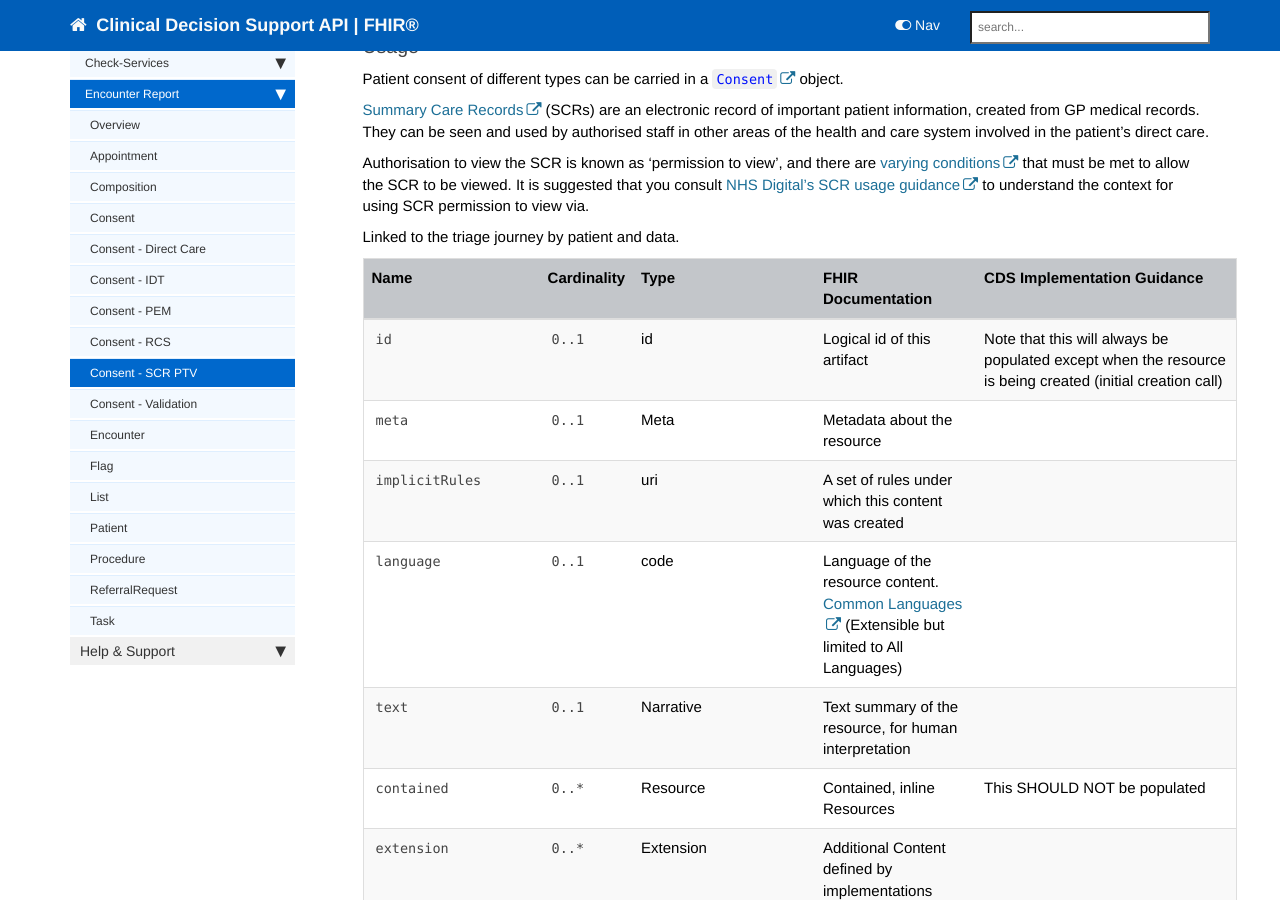
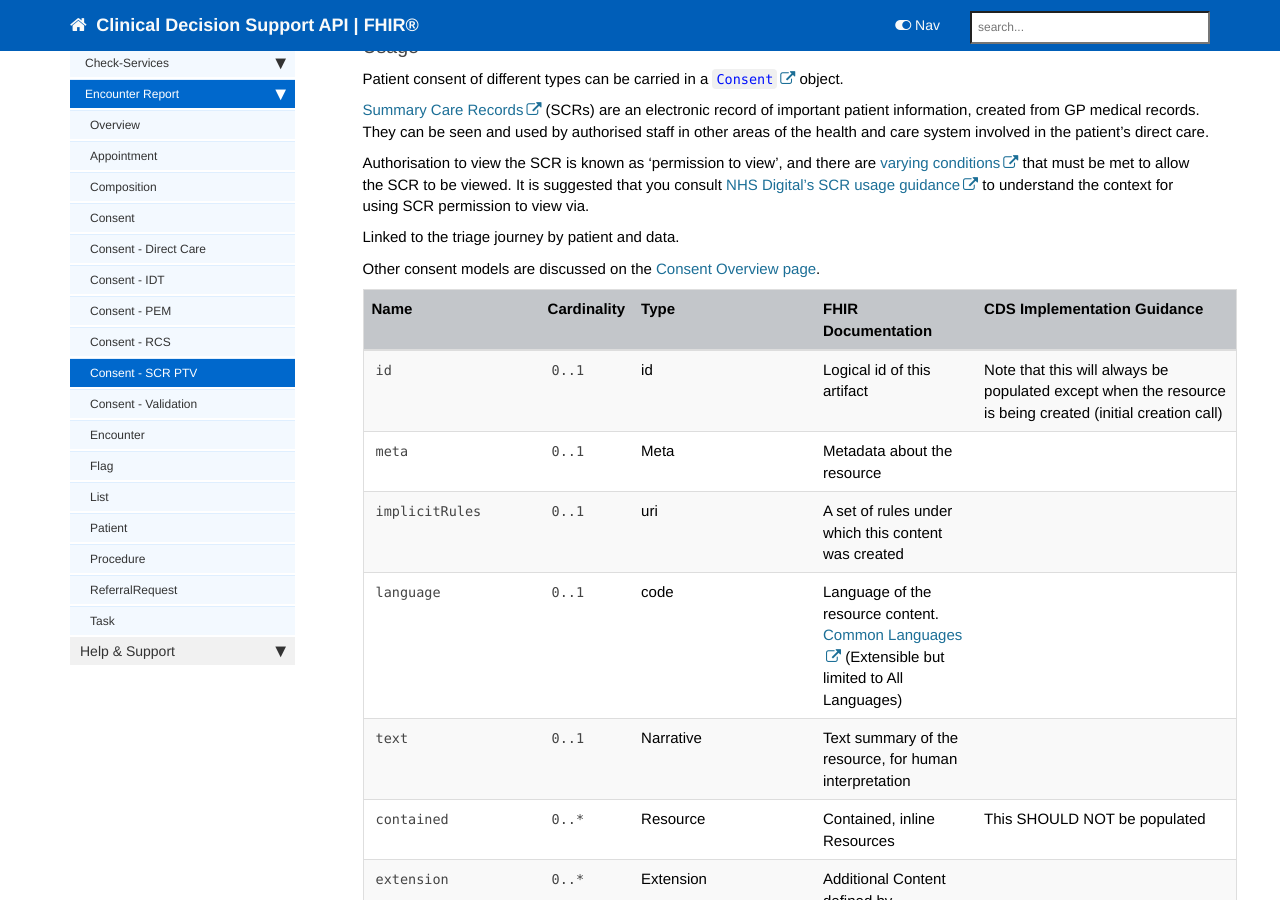
Before and after one commit to nhsconnect/FHIR-CDS, a Jekyll site: the page built from pages/explore/api_consent_scr_ptv.md, in a window 1280 px wide and 900 px high, scrolled down 402 px. Built offline with Jekyll 4.4.1, drawn with Linux system fonts in a browser that asks for light colours; nearby versions of some CDN libraries; comment, search, counter and statistics services are not loaded.

Commit message:
Update api_consent_scr_ptv.md

```diff
--- a/pages/explore/api_consent_scr_ptv.md
+++ b/pages/explore/api_consent_scr_ptv.md
@@ -37,6 +37,8 @@ Patient consent of different types can be carried in a [`Consent`](http://hl7.or
 Authorisation to view the SCR is known as ‘permission to view’, and there are [varying conditions](https://digital.nhs.uk/services/summary-care-records-scr/viewing-summary-care-records-scr#viewing-the-scr) that must be met to allow the SCR to be viewed. It is suggested that you consult [NHS Digital’s SCR usage guidance]( https://digital.nhs.uk/services/summary-care-records-scr#using-scr) to understand the context for using SCR permission to view via.
 
 Linked to the triage journey by patient and data.
+
+Other consent models are discussed on the [Consent Overview page](api_consent.md).
 
 <table class="spec">
 <thead>
```
